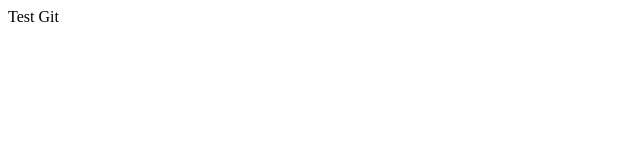
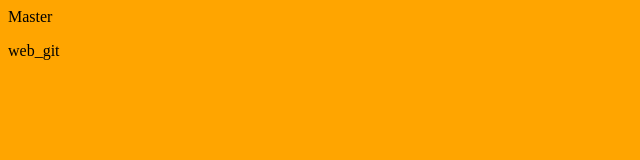
Before and after one commit to sirinyaanupong/Training, a plain HTML site: page index.html in a window 1280 px wide. Shown: the whole page, without its empty margins (0-640 px from the left). Drawn offline with Linux system fonts and the light colour scheme.

Commit message:
edit index

```diff
--- a/index.html
+++ b/index.html
@@ -1,7 +1,10 @@
 <!DOCTYPE>
 <html>
-	<head></head>
-	<body>
-		<p>Test Git</p>
-	</body>
+    <head>
+        <title>Git Branch</title>
+    </head>
+    <body style="background-color:Orange">
+    <p>Master</p>
+    <p>web_git</p>
+    </body>
 </html>
```
